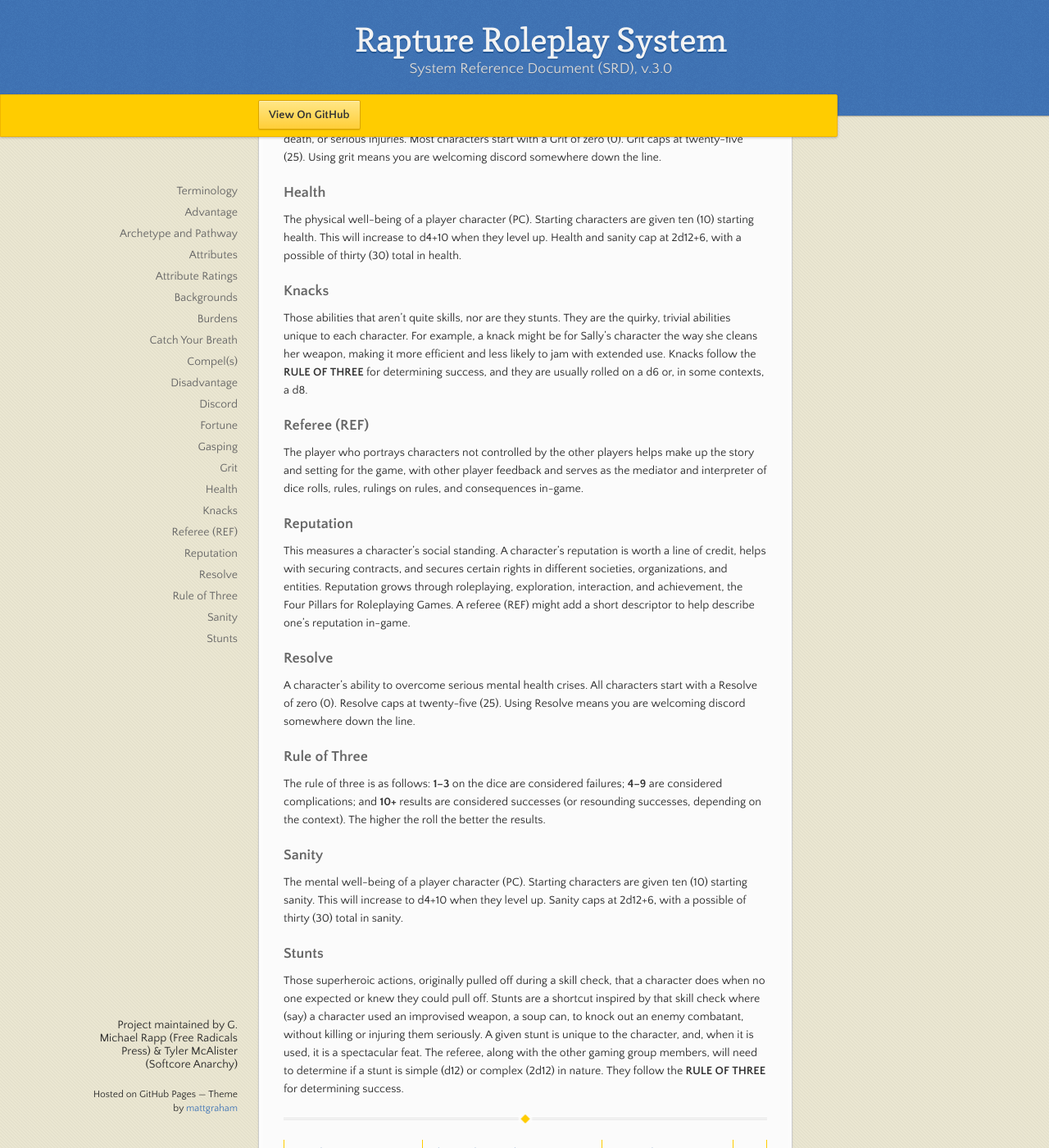
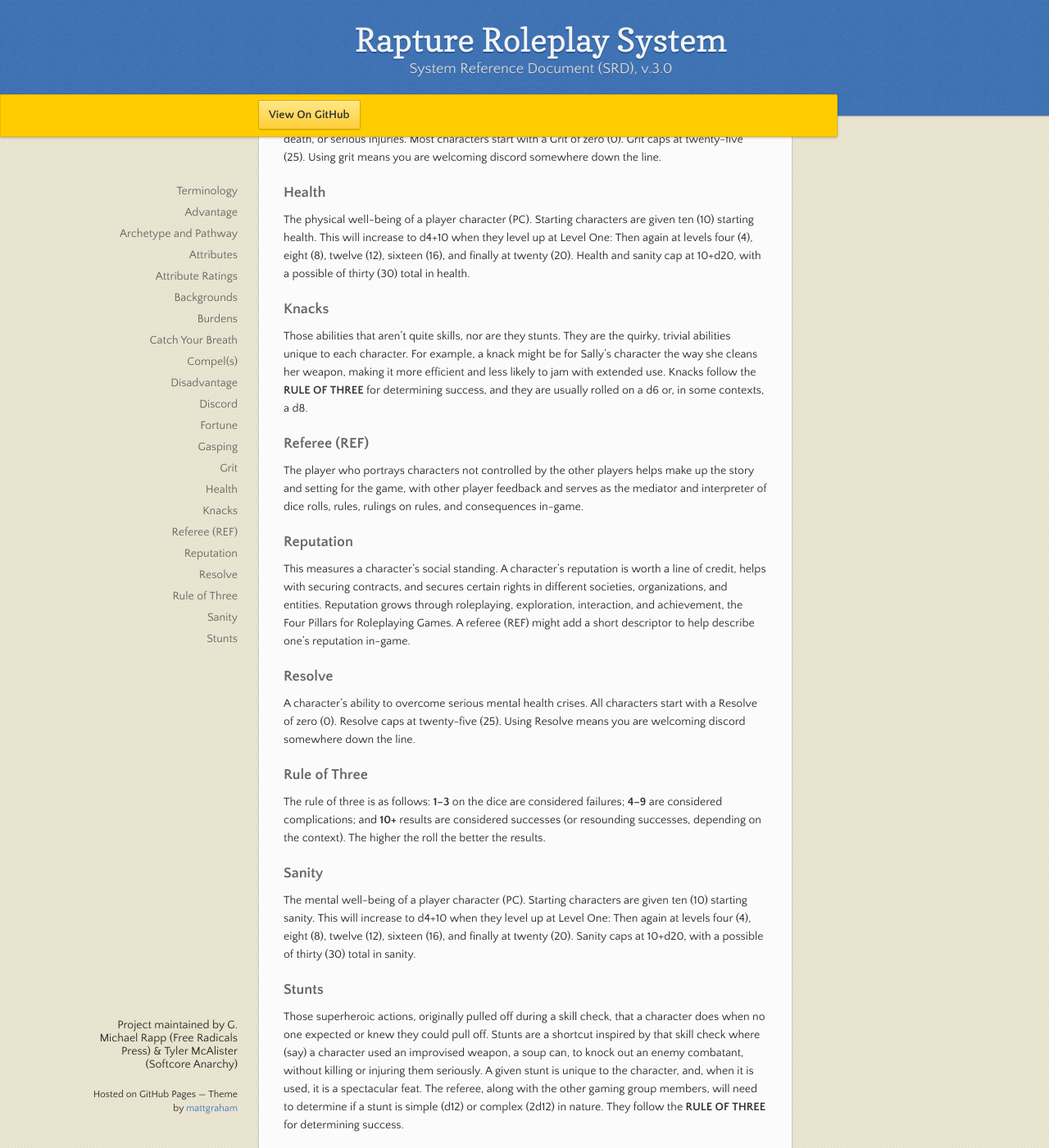
Before and after one commit to GMichaelRapp/rapture, a Jekyll site: the page built from terminology.md, in a window 1280 px wide and 1400 px high, scrolled down 1817 px. Shown: the whole window at 82% size. Built offline with Jekyll 4.4.1, drawn with Linux system fonts in a browser that asks for light colours.

Commit message:
Update terminology.md

```diff
--- a/terminology.md
+++ b/terminology.md
@@ -56,7 +56,7 @@ Players have the option to break combat or the action, for a short period, by ga
 A character’s ability to resist physical damage to their body after having survived near death, death, or serious injuries. Most characters start with a Grit of zero (0). Grit caps at twenty-five (25). Using grit means you are welcoming discord somewhere down the line.
 
 ### Health
-The physical well-being of a player character (PC). Starting characters are given ten (10) starting health. This will increase to d4+10 when they level up. Health and sanity cap at 2d12+6, with a possible of thirty (30) total in health.
+The physical well-being of a player character (PC). Starting characters are given ten (10) starting health. This will increase to d4+10 when they level up at Level One: Then again at levels four (4), eight (8), twelve (12), sixteen (16), and finally at twenty (20). Health and sanity cap at 10+d20, with a possible of thirty (30) total in health.
 
 ### Knacks
 Those abilities that aren’t quite skills, nor are they stunts. They are the quirky, trivial abilities unique to each character. For example, a knack might be for Sally’s character the way she cleans her weapon, making it more efficient and less likely to jam with extended use. Knacks follow the **RULE OF THREE** for determining success, and they are usually rolled on a d6 or, in some contexts, a d8.
@@ -74,7 +74,7 @@ A character’s ability to overcome serious mental health crises. All characters
 The rule of three is as follows: **1–3** on the dice are considered failures; **4–9** are considered complications; and **10+** results are considered successes (or resounding successes, depending on the context). The higher the roll the better the results.
 
 ### Sanity
-The mental well-being of a player character (PC). Starting characters are given ten (10) starting sanity. This will increase to d4+10 when they level up. Sanity caps at 2d12+6, with a possible of thirty (30) total in sanity.
+The mental well-being of a player character (PC). Starting characters are given ten (10) starting sanity. This will increase to d4+10 when they level up at Level One: Then again at levels four (4), eight (8), twelve (12), sixteen (16), and finally at twenty (20). Sanity caps at 10+d20, with a possible of thirty (30) total in sanity.
 
 ### Stunts
 Those superheroic actions, originally pulled off during a skill check, that a character does when no one expected or knew they could pull off. Stunts are a shortcut inspired by that skill check where (say) a character used an improvised weapon, a soup can, to knock out an enemy combatant, without killing or injuring them seriously. A given stunt is unique to the character, and, when it is used, it is a spectacular feat. The referee, along with the other gaming group members, will need to determine if a stunt is simple (d12) or complex (2d12) in nature. They follow the **RULE OF THREE** for determining success.
```
